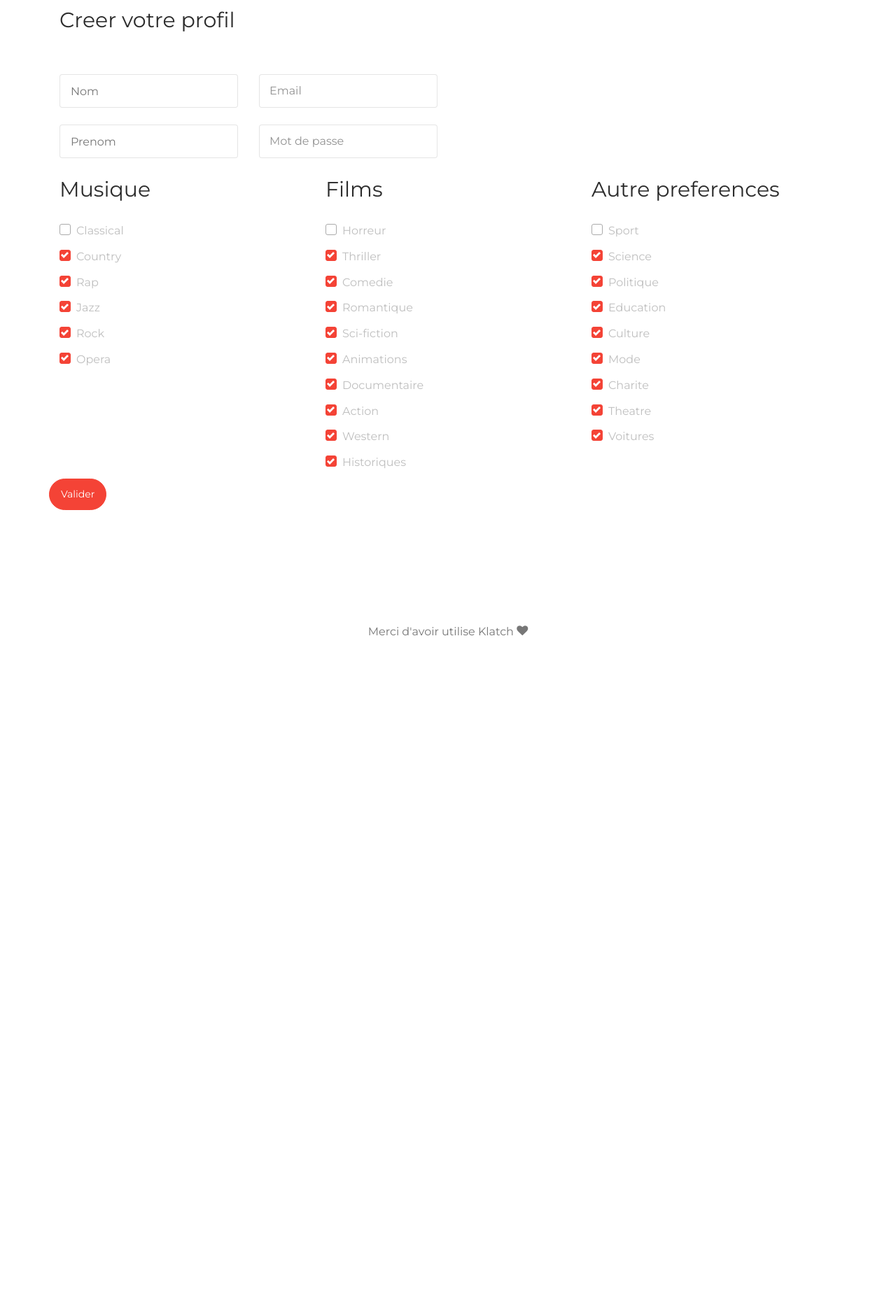
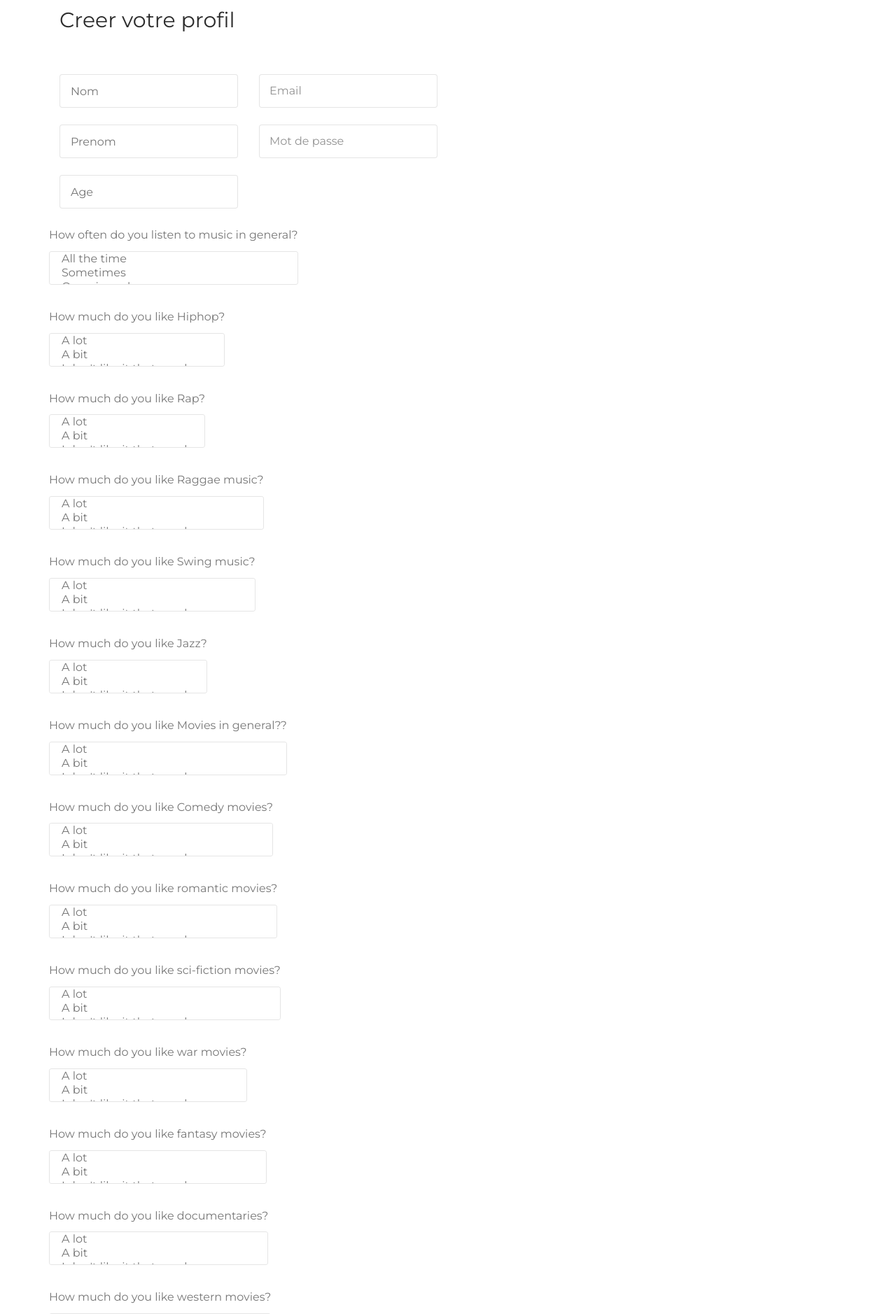
Before and after one commit to ilyas-ouchane/klatch, a Flask app: page / in a window 1280 px wide. Shown: the part 856-2734 px from the top of the page at 70% size. Before the commit the page ends 1764 px from the top, so only its background shows below. Run offline with Flask 2, Linux system fonts and the light colour scheme; some libraries are stand-ins or nearby versions; some web fonts are replaced.

Commit message:
preferences added

```diff
--- a/app.py
+++ b/app.py
@@ -2,9 +2,7 @@ from flask import Flask , render_template, request, session, logging, url_for, r
 from flask_pymongo import PyMongo
 from passlib.hash import sha256_crypt
 
-# engine = create_engine("mysql+pymysql://root:@localhost/klatch")
 
-# db = scoped_session(sessionmaker(bind=engine))
 app = Flask(__name__)
 
 app.config['MONGO_DBNAME'] = 'klatch'
@@ -12,19 +10,51 @@ app.config['MONGO_URI'] = 'mongodb://localhost:27017/klatch'
 
 mongo = PyMongo(app)
 
-#page d'accueil et register
+#initial and register page
 @app.route("/", methods=["GET", "POST"])
 def index():
 
     if request.method == "POST":
         users = mongo.db.user
+        preferences = mongo.db.preferences
+
         nom = request.form.get("nom")
         prenom = request.form.get("prenom")
         password = request.form.get("password")
         email = request.form.get("email")
         secure_password = sha256_crypt.encrypt(str(password))
+        age = request.form.get("age")
+
+        #preferences :
+        musicG = request.form.get("musicG")
+        hiphop = request.form.get("hiphop")
+        rap = request.form.get("rap")
+        raggae = request.form.get("raggae")
+        swing = request.form.get("swing")
+        jazz = request.form.get("jazz")
+        moviesG = request.form.get("moviesG")
+        comedy = request.form.get("comedy")
+        romantic = request.form.get("romantic")
+        scif = request.form.get("scif")
+        war = request.form.get("war")
+        fantazy = request.form.get("fantazy")
+        documentary = request.form.get("documentary")
+        western = request.form.get("western")
+        history = request.form.get("history")
+        psychology = request.form.get("psychology")
+        politics = request.form.get("politics")
+        reading = request.form.get("reading")
+        languages = request.form.get("languages")
+        musicalIns = request.form.get("musicalIns")
+        writing = request.form.get("writing")
+        sport = request.form.get("sport")
+        celebrities = request.form.get("celebrities")
+        science = request.form.get("science")
+        theatre = request.form.get("theatre")
 
         users.insert({"nomuser":nom, "prenomuser":prenom, "emailuser":email, "mdp":secure_password})
+        user = users.find_one({"emailuser":email})
+        preferences.insert({"id":user["_id"], "Music":musicG, "Rap":rap, "Raggae":raggae, "Swing":swing, "Jazz":jazz, "Movies":moviesG, "Comedy":comedy, "Romantic":romantic, "Sci-fi":scif, "War":war, "Fantazy/Fairy tales":fantazy, "Documentary":documentary, "Western":western, "History":history, "Psychology":psychology, "Politics":politics, "Reading":reading, "Languages":languages, "Musical instruments":musicalIns, "Writing":writing, "Sport":sport, "Celebrities":celebrities, "Science and technology":science, "Theatre":theatre, "Age":age})
 
         return redirect(url_for('login'))
 
--- a/templates/index.html
+++ b/templates/index.html
@@ -62,6 +62,9 @@
 		<div class="form-group has-default">
 		  <input type="text" name="prenom" class="form-control" placeholder="Prenom">
 		</div>
+		<div class="form-group has-default">
+			<input type="text" name="age" class="form-control" placeholder="Age">
+		  </div>
 
 	  </div>
 	  <div class="col-md-3">
@@ -81,194 +84,305 @@
 
 		<div class="container">
 			<div class="row">
-				<div class="col-md-4">
-					<h2 class="heading-section mb-4">Musique</h2>
-					<div class="form-check">
-			<label class="custom-control fill-checkbox">
-							<input type="checkbox" class="fill-control-input">
-							<span class="fill-control-indicator"></span>
-							<span class="fill-control-description">Classical</span>
-						</label>
+				<div class="form-group">
+					<label for="musicG">How often do you listen to music in general?</label>
+					<select multiple class="form-control" name="musicG">
+					  <option value="1">All the time</option>
+					  <option value="2">Sometimes</option>
+					  <option value="3">Occasionnaly</option>
+					  <option value="4">Hardly ever</option>
+					  <option value="5">Never</option>
+					</select>
 				  </div>
-					<div class="form-check">
-						<label class="custom-control fill-checkbox">
-							<input type="checkbox" class="fill-control-input" checked>
-							<span class="fill-control-indicator"></span>
-							<span class="fill-control-description">Country</span>
-						</label>
-		</div>
-					<div class="form-check">
-									<label class="custom-control fill-checkbox">
-										<input type="checkbox" class="fill-control-input" checked>
-										<span class="fill-control-indicator"></span>
-										<span class="fill-control-description">Rap</span>
-									</label>
-					</div>
-					<div class="form-check">
-						<label class="custom-control fill-checkbox">
-							<input type="checkbox" class="fill-control-input" checked>
-							<span class="fill-control-indicator"></span>
-							<span class="fill-control-description">Jazz</span>
-						</label>
-		</div>
-					<div class="form-check">
-						<label class="custom-control fill-checkbox">
-							<input type="checkbox" class="fill-control-input" checked>
-							<span class="fill-control-indicator"></span>
-							<span class="fill-control-description">Rock</span>
-						</label>
-		</div>
-					<div class="form-check">
-						<label class="custom-control fill-checkbox">
-							<input type="checkbox" class="fill-control-input" checked>
-							<span class="fill-control-indicator"></span>
-							<span class="fill-control-description">Opera</span>
-						</label>
+				  <div class="mt-2 col-md-12"></div>
+				  <div class="form-group">
+					<label for="exampleFormControlSelect2">How much do you like Hiphop?</label>
+					<select multiple class="form-control" name="hiphop">
+					  <option value="1">A lot</option>
+					  <option value="2">A bit</option>
+					  <option value="3">I don't like it that much</option>
+					  <option value="4">I just don't</option>
+					  <option value="5">Hate it!</option>
+					</select>
 				  </div>
 
+				  <div class="mt-2 col-md-12"></div>
+				  <div class="form-group">
+					<label for="exampleFormControlSelect2">How much do you like Rap?</label>
+					<select multiple class="form-control" name="rap">
+						<option value="1">A lot</option>
+						<option value="2">A bit</option>
+						<option value="3">I don't like it that much</option>
+						<option value="4">I just don't</option>
+						<option value="5">Hate it!</option>
+					</select>
 				  </div>
 
-				<div class="col-md-4">
-					<h2 class="heading-section mb-4">Films</h2>
-					<div class="form-check">
-			<label class="custom-control fill-checkbox">
-							<input type="checkbox" class="fill-control-input">
-							<span class="fill-control-indicator"></span>
-							<span class="fill-control-description">Horreur</span>
-						</label>
-		  </div>
-					<div class="form-check">
-						<label class="custom-control fill-checkbox">
-							<input type="checkbox" class="fill-control-input" checked>
-							<span class="fill-control-indicator"></span>
-							<span class="fill-control-description">Thriller</span>
-						</label>
-		</div>
-					<div class="form-check">
-									<label class="custom-control fill-checkbox">
-										<input type="checkbox" class="fill-control-input" checked>
-										<span class="fill-control-indicator"></span>
-										<span class="fill-control-description">Comedie</span>
-									</label>
-					</div>
-					<div class="form-check">
-						<label class="custom-control fill-checkbox">
-							<input type="checkbox" class="fill-control-input" checked>
-							<span class="fill-control-indicator"></span>
-							<span class="fill-control-description">Romantique</span>
-						</label>
-		</div>
-					<div class="form-check">
-						<label class="custom-control fill-checkbox">
-							<input type="checkbox" class="fill-control-input" checked>
-							<span class="fill-control-indicator"></span>
-							<span class="fill-control-description">Sci-fiction</span>
-						</label>
-		</div>
-					<div class="form-check">
-						<label class="custom-control fill-checkbox">
-							<input type="checkbox" class="fill-control-input" checked>
-							<span class="fill-control-indicator"></span>
-							<span class="fill-control-description">Animations</span>
-						</label>
-		</div>
-					<div class="form-check">
-						<label class="custom-control fill-checkbox">
-							<input type="checkbox" class="fill-control-input" checked>
-							<span class="fill-control-indicator"></span>
-							<span class="fill-control-description">Documentaire</span>
-						</label>
-		</div>
-					<div class="form-check">
-						<label class="custom-control fill-checkbox">
-							<input type="checkbox" class="fill-control-input" checked>
-							<span class="fill-control-indicator"></span>
-							<span class="fill-control-description">Action</span>
-						</label>
-		</div>
-					<div class="form-check">
-						<label class="custom-control fill-checkbox">
-							<input type="checkbox" class="fill-control-input" checked>
-							<span class="fill-control-indicator"></span>
-							<span class="fill-control-description">Western</span>
-						</label>
-		</div>
-					<div class="form-check">
-						<label class="custom-control fill-checkbox">
-							<input type="checkbox" class="fill-control-input" checked>
-							<span class="fill-control-indicator"></span>
-							<span class="fill-control-description">Historiques</span>
-						</label>
-		</div>
+				  <div class="mt-2 col-md-12"></div>
+				  <div class="form-group">
+					<label for="raggae">How much do you like Raggae music?</label>
+					<select multiple class="form-control" name="raggae">
+						<option value="1">A lot</option>
+					  <option value="2">A bit</option>
+					  <option value="3">I don't like it that much</option>
+					  <option value="4">I just don't</option>
+					  <option value="5">Hate it!</option>
+					</select>
 				  </div>
 
-				<div class="col-md-4">
-					<h2 class="heading-section mb-4">Autre preferences</h2>
-					<div class="form-check">
-			<label class="custom-control fill-checkbox">
-							<input type="checkbox" class="fill-control-input">
-							<span class="fill-control-indicator"></span>
-							<span class="fill-control-description">Sport</span>
-						</label>
-		  </div>
-					<div class="form-check">
-						<label class="custom-control fill-checkbox">
-							<input type="checkbox" class="fill-control-input" checked>
-							<span class="fill-control-indicator"></span>
-							<span class="fill-control-description">Science</span>
-						</label>
+				  <div class="mt-2 col-md-12"></div>
+				  <div class="form-group">
+					<label for="exampleFormControlSelect2">How much do you like Swing music?</label>
+					<select multiple class="form-control" name="swing">
+						<option value="1">A lot</option>
+						<option value="2">A bit</option>
+						<option value="3">I don't like it that much</option>
+						<option value="4">I just don't</option>
+						<option value="5">Hate it!</option>
+					</select>
 				  </div>
 
-					<div class="form-check">
-						<label class="custom-control fill-checkbox">
-							<input type="checkbox" class="fill-control-input" checked>
-							<span class="fill-control-indicator"></span>
-							<span class="fill-control-description">Politique</span>
-						</label>
+				  <div class="mt-2 col-md-12"></div>
+				  <div class="form-group">
+					<label for="exampleFormControlSelect2">How much do you like Jazz?</label>
+					<select multiple class="form-control" name="jazz">
+						<option value="1">A lot</option>
+						<option value="2">A bit</option>
+						<option value="3">I don't like it that much</option>
+						<option value="4">I just don't</option>
+						<option value="5">Hate it!</option>
+					</select>
 				  </div>
-					<div class="form-check">
-						<label class="custom-control fill-checkbox">
-							<input type="checkbox" class="fill-control-input" checked>
-							<span class="fill-control-indicator"></span>
-							<span class="fill-control-description">Education</span>
-						</label>
+
+				  <div class="mt-2 col-md-12"></div>
+				  <div class="form-group">
+					<label for="exampleFormControlSelect2">How much do you like Movies in general??</label>
+					<select multiple class="form-control" name="moviesG">
+						<option value="1">A lot</option>
+						<option value="2">A bit</option>
+						<option value="3">I don't like it that much</option>
+						<option value="4">I just don't</option>
+						<option value="5">Hate it!</option>
+					</select>
 				  </div>
-					<div class="form-check">
-						<label class="custom-control fill-checkbox">
-							<input type="checkbox" class="fill-control-input" checked>
-							<span class="fill-control-indicator"></span>
-							<span class="fill-control-description">Culture</span>
-						</label>
+
+				  <div class="mt-2 col-md-12"></div>
+				  <div class="form-group">
+					<label for="exampleFormControlSelect2">How much do you like Comedy movies?</label>
+					<select multiple class="form-control" name="comedy">
+						<option value="1">A lot</option>
+						<option value="2">A bit</option>
+						<option value="3">I don't like it that much</option>
+						<option value="4">I just don't</option>
+						<option value="5">Hate it!</option>
+					</select>
 				  </div>
-					<div class="form-check">
-						<label class="custom-control fill-checkbox">
-							<input type="checkbox" class="fill-control-input" checked>
-							<span class="fill-control-indicator"></span>
-							<span class="fill-control-description">Mode</span>
-						</label>
+
+				  <div class="mt-2 col-md-12"></div>
+				  <div class="form-group">
+					<label for="exampleFormControlSelect2">How much do you like romantic movies?</label>
+					<select multiple class="form-control" name="romantic">
+						<option value="1">A lot</option>
+						<option value="2">A bit</option>
+						<option value="3">I don't like it that much</option>
+						<option value="4">I just don't</option>
+						<option value="5">Hate it!</option>
+					</select>
 				  </div>
-					<div class="form-check">
-						<label class="custom-control fill-checkbox">
-							<input type="checkbox" class="fill-control-input" checked>
-							<span class="fill-control-indicator"></span>
-							<span class="fill-control-description">Charite</span>
-						</label>
+
+				  <div class="mt-2 col-md-12"></div>
+				  <div class="form-group">
+					<label for="exampleFormControlSelect2">How much do you like sci-fiction movies?</label>
+					<select multiple class="form-control" name="scif">
+						<option value="1">A lot</option>
+						<option value="2">A bit</option>
+						<option value="3">I don't like it that much</option>
+						<option value="4">I just don't</option>
+						<option value="5">Hate it!</option>
+					</select>
 				  </div>
-					<div class="form-check">
-						<label class="custom-control fill-checkbox">
-							<input type="checkbox" class="fill-control-input" checked>
-							<span class="fill-control-indicator"></span>
-							<span class="fill-control-description">Theatre</span>
-						</label>
+
+				  <div class="mt-2 col-md-12"></div>
+				  <div class="form-group">
+					<label for="exampleFormControlSelect2">How much do you like war movies?</label>
+					<select multiple class="form-control" name="war">
+						<option value="1">A lot</option>
+						<option value="2">A bit</option>
+						<option value="3">I don't like it that much</option>
+						<option value="4">I just don't</option>
+						<option value="5">Hate it!</option>
+					</select>
 				  </div>
-					<div class="form-check">
-						<label class="custom-control fill-checkbox">
-							<input type="checkbox" class="fill-control-input" checked>
-							<span class="fill-control-indicator"></span>
-							<span class="fill-control-description">Voitures</span>
-						</label>
+
+				  <div class="mt-2 col-md-12"></div>
+				  <div class="form-group">
+					<label for="exampleFormControlSelect2">How much do you like fantasy movies?</label>
+					<select multiple class="form-control" name="fantasy">
+						<option value="1">A lot</option>
+						<option value="2">A bit</option>
+						<option value="3">I don't like it that much</option>
+						<option value="4">I just don't</option>
+						<option value="5">Hate it!</option>
+					</select>
 				  </div>
+
+				  <div class="mt-2 col-md-12"></div>
+				  <div class="form-group">
+					<label for="exampleFormControlSelect2">How much do you like documentaries?</label>
+					<select multiple class="form-control" name="documentaries">
+						<option value="1">A lot</option>
+						<option value="2">A bit</option>
+						<option value="3">I don't like it that much</option>
+						<option value="4">I just don't</option>
+						<option value="5">Hate it!</option>
+					</select>
 				  </div>
+
+				  <div class="mt-2 col-md-12"></div>
+				  <div class="form-group">
+					<label for="exampleFormControlSelect2">How much do you like western movies?</label>
+					<select multiple class="form-control" name="western">
+						<option value="1">A lot</option>
+						<option value="2">A bit</option>
+						<option value="3">I don't like it that much</option>
+						<option value="4">I just don't</option>
+						<option value="5">Hate it!</option>
+					</select>
+				  </div>
+
+				  <div class="mt-2 col-md-12"></div>
+				  <div class="form-group">
+					<label for="exampleFormControlSelect2">How much do you like history movies?</label>
+					<select multiple class="form-control" name="history">
+						<option value="1">A lot</option>
+						<option value="2">A bit</option>
+						<option value="3">I don't like it that much</option>
+						<option value="4">I just don't</option>
+						<option value="5">Hate it!</option>
+					</select>
+				  </div>
+
+				  <div class="mt-2 col-md-12"></div>
+				  <div class="form-group">
+					<label for="exampleFormControlSelect2">How much do you like psychology?</label>
+					<select multiple class="form-control" name="psychology">
+						<option value="1">A lot</option>
+						<option value="2">A bit</option>
+						<option value="3">I don't like it that much</option>
+						<option value="4">I just don't</option>
+						<option value="5">Hate it!</option>
+					</select>
+				  </div>
+
+				  <div class="mt-2 col-md-12"></div>
+				  <div class="form-group">
+					<label for="exampleFormControlSelect2">How much do you like politics?</label>
+					<select multiple class="form-control" name="politics">
+						<option value="1">A lot</option>
+						<option value="2">A bit</option>
+						<option value="3">I don't like it that much</option>
+						<option value="4">I just don't</option>
+						<option value="5">Hate it!</option>
+					</select>
+				  </div>
+
+				  <div class="mt-2 col-md-12"></div>
+				  <div class="form-group">
+					<label for="exampleFormControlSelect2">How much do you like reading?</label>
+					<select multiple class="form-control" name="reading">
+						<option value="1">A lot</option>
+						<option value="2">A bit</option>
+						<option value="3">I don't like it that much</option>
+						<option value="4">I just don't</option>
+						<option value="5">Hate it!</option>
+					</select>
+				  </div>
+
+				  <div class="mt-2 col-md-12"></div>
+				  <div class="form-group">
+					<label for="exampleFormControlSelect2">How much do you like languages?</label>
+					<select multiple class="form-control" name="languages">
+						<option value="1">A lot</option>
+						<option value="2">A bit</option>
+						<option value="3">I don't like it that much</option>
+						<option value="4">I just don't</option>
+						<option value="5">Hate it!</option>
+					</select>
+				  </div>
+
+				  <div class="mt-2 col-md-12"></div>
+				  <div class="form-group">
+					<label for="exampleFormControlSelect2">How much do you like musical instruments?</label>
+					<select multiple class="form-control" name="instruments">
+						<option value="1">A lot</option>
+						<option value="2">A bit</option>
+						<option value="3">I don't like it that much</option>
+						<option value="4">I just don't</option>
+						<option value="5">Hate it!</option>
+					</select>
+				  </div>
+
+				  <div class="mt-2 col-md-12"></div>
+				  <div class="form-group">
+					<label for="exampleFormControlSelect2">How much do you like writing?</label>
+					<select multiple class="form-control" name="writing">
+						<option value="1">A lot</option>
+						<option value="2">A bit</option>
+						<option value="3">I don't like it that much</option>
+						<option value="4">I just don't</option>
+						<option value="5">Hate it!</option>
+					</select>
+				  </div>
+
+				  <div class="mt-2 col-md-12"></div>
+				  <div class="form-group">
+					<label for="exampleFormControlSelect2">How much do you like sports?</label>
+					<select multiple class="form-control" name="sports">
+						<option value="1">A lot</option>
+						<option value="2">A bit</option>
+						<option value="3">I don't like it that much</option>
+						<option value="4">I just don't</option>
+						<option value="5">Hate it!</option>
+					</select>
+				  </div>
+
+				  <div class="mt-2 col-md-12"></div>
+				  <div class="form-group">
+					<label for="exampleFormControlSelect2">How much do you like celebrities?</label>
+					<select multiple class="form-control" name="celebrities">
+						<option value="1">A lot</option>
+						<option value="2">A bit</option>
+						<option value="3">I don't like it that much</option>
+						<option value="4">I just don't</option>
+						<option value="5">Hate it!</option>
+					</select>
+				  </div>
+
+				  <div class="mt-2 col-md-12"></div>
+				  <div class="form-group">
+					<label for="exampleFormControlSelect2">How much do you like science and technology?</label>
+					<select multiple class="form-control" name="technology">
+						<option value="1">A lot</option>
+						<option value="2">A bit</option>
+						<option value="3">I don't like it that much</option>
+						<option value="4">I just don't</option>
+						<option value="5">Hate it!</option>
+					</select>
+				  </div>
+
+				  <div class="mt-2 col-md-12"></div>
+				  <div class="form-group">
+					<label for="exampleFormControlSelect2">How much do you like theater?</label>
+					<select multiple class="form-control" name="theater">
+						<option value="1">A lot</option>
+						<option value="2">A bit</option>
+						<option value="3">I don't like it that much</option>
+						<option value="4">I just don't</option>
+						<option value="5">Hate it!</option>
+					</select>
+				  </div>
+
+
 			</div>
 		</div>
 		<div class="row">
```
Lines whose indentation alone changed are shown as unchanged.
